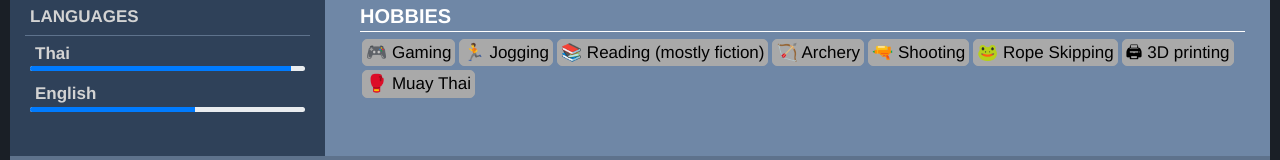
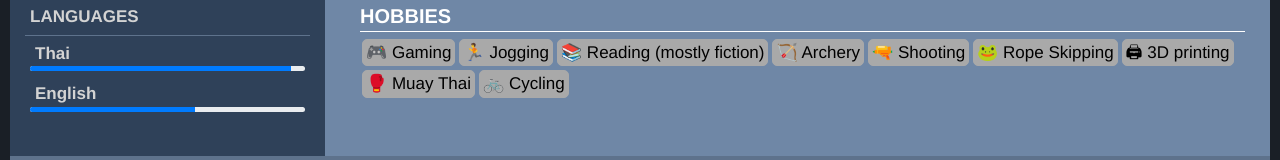
Before and after one commit to MightyOrphus/myCV, a Vue app: page / in a window 1280 px wide. Shown: the part 605-765 px from the top of the page. Built offline with nearby package versions, Linux system fonts and the light colour scheme; what @growthbunker/vuetimeline would draw is missing.

Commit message:
add cycling

```diff
--- a/src/components/AboutMe.vue
+++ b/src/components/AboutMe.vue
@@ -45,6 +45,7 @@ export default {
         { name: "Rope Skipping", icon: "&#128056;" },
         { name: "3D printing", icon: "&#128424;" },
         { name: "Muay Thai", icon: "&#129354;" },
+        { name: "Cycling", icon: "&#128690;" }
       ],
       skills: [
         {
```
